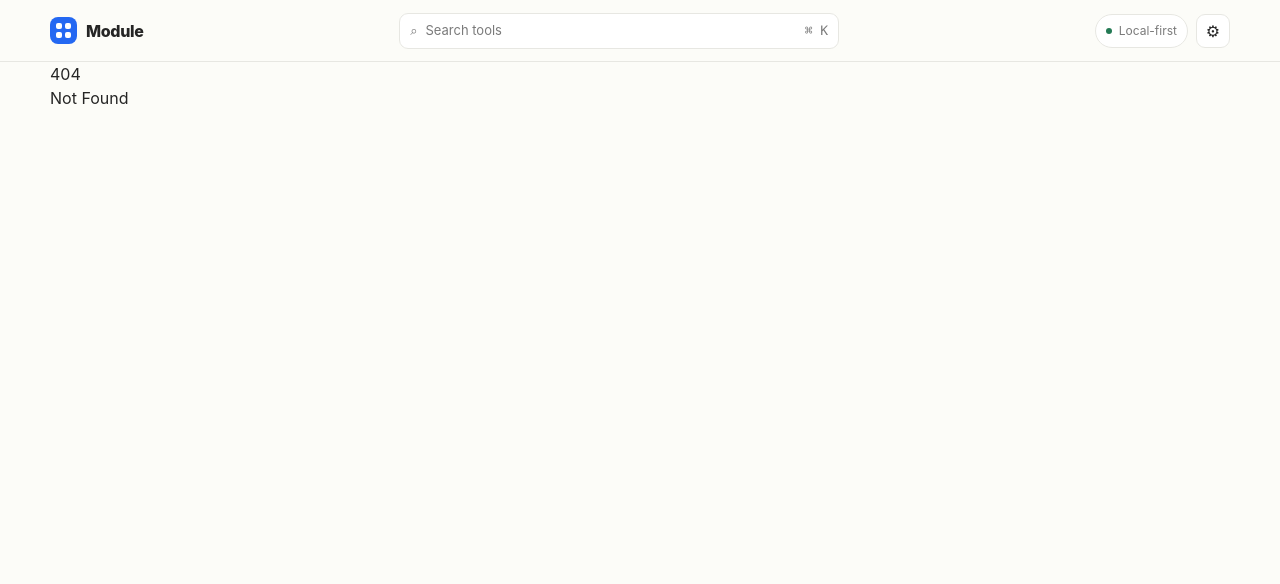
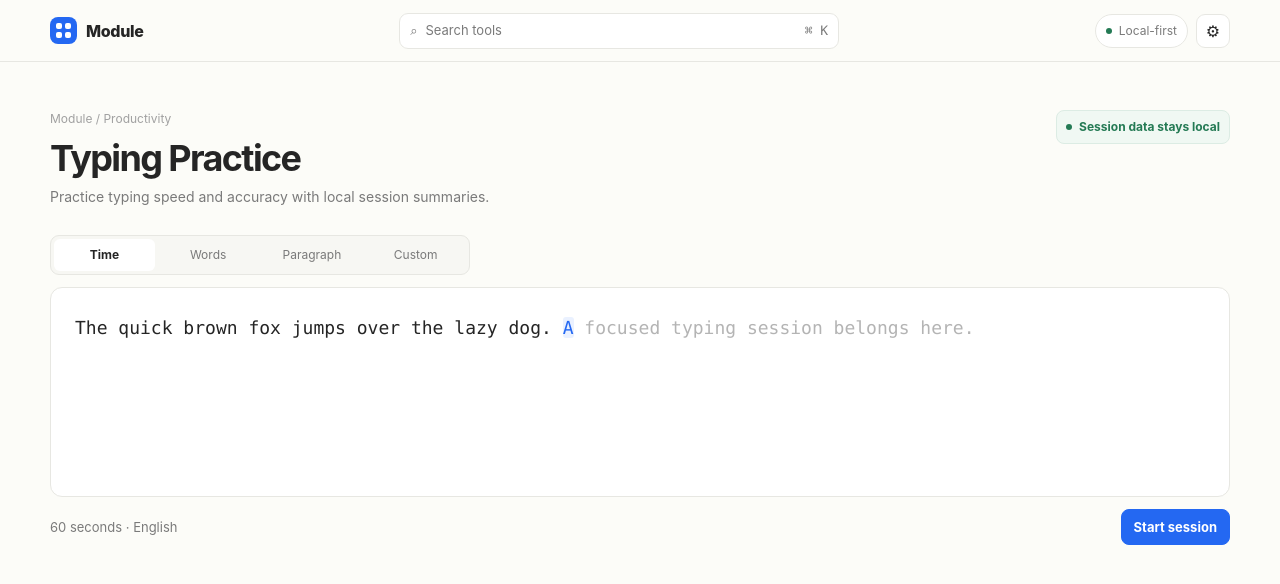
Before and after one commit to howlil/modu-app, a SvelteKit app: page /typing in a window 1280 px wide. Before the commit this address had no page. Shown: the top 584 px of the page. Built offline with nearby package versions, Linux system fonts and the light colour scheme.

Commit message:
scaffold: add src/routes/typing/+page.svelte

```diff
--- /dev/null
+++ b/src/routes/typing/+page.svelte
@@ -0,0 +1,91 @@
+<script lang="ts">
+  import ToolHeader from '#lib/components/ToolHeader.svelte';
+</script>
+
+<svelte:head><title>Typing Practice — Module</title></svelte:head>
+
+<section class="page">
+  <ToolHeader
+    eyebrow="Module / Productivity"
+    title="Typing Practice"
+    description="Practice typing speed and accuracy with local session summaries."
+    privacy="Session data stays local"
+  />
+
+  <div class="modes">
+    <button class="active" type="button">Time</button>
+    <button type="button">Words</button>
+    <button type="button">Paragraph</button>
+    <button type="button">Custom</button>
+  </div>
+
+  <div class="typing-surface">
+    <span class="done">The quick brown fox jumps over the lazy dog. </span>
+    <span class="current">A</span>
+    <span> focused typing session belongs here.</span>
+  </div>
+
+  <div class="footer">
+    <span>60 seconds · English</span>
+    <button class="button primary" type="button">Start session</button>
+  </div>
+</section>
+
+<style>
+  .modes {
+    display: flex;
+    max-width: 420px;
+    gap: 3px;
+    margin-bottom: 12px;
+    border: 1px solid var(--line);
+    border-radius: 9px;
+    background: var(--surface-soft);
+    padding: 3px;
+  }
+
+  .modes button {
+    flex: 1;
+    border: 0;
+    border-radius: 6px;
+    background: transparent;
+    padding: 7px 10px;
+    color: var(--muted);
+    font-size: 12px;
+  }
+
+  .modes button.active {
+    background: var(--surface);
+    color: var(--ink);
+    font-weight: 650;
+  }
+
+  .typing-surface {
+    min-height: 210px;
+    border: 1px solid var(--line);
+    border-radius: 12px;
+    background: var(--surface);
+    padding: 24px;
+    color: #b4b4b4;
+    font: 18px/1.8 "SFMono-Regular", Consolas, monospace;
+  }
+
+  .done {
+    color: var(--ink);
+  }
+
+  .current {
+    border-radius: 3px;
+    background: var(--brand-soft);
+    color: var(--brand);
+  }
+
+  .footer {
+    display: flex;
+    align-items: center;
+    justify-content: space-between;
+    gap: 12px;
+    margin-top: 12px;
+    color: var(--muted);
+    font-size: 13px;
+  }
+</style>
```
